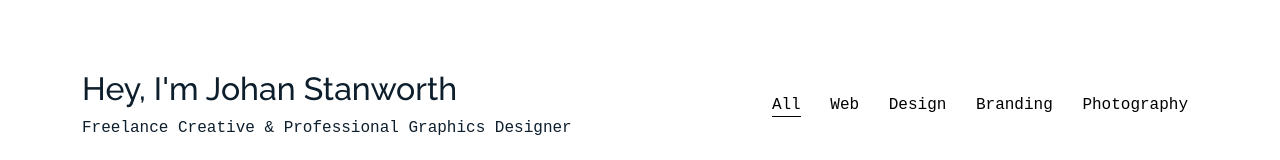
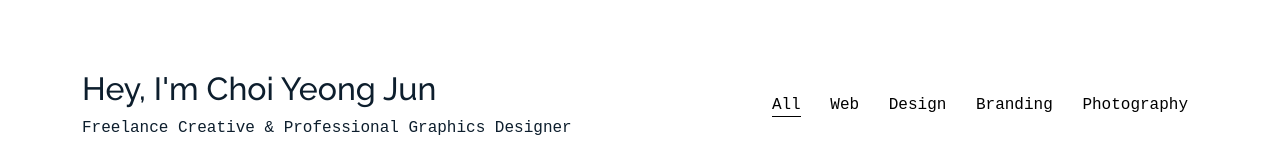
Before and after one commit to cchoicc/cchoicc.github.io, a plain HTML site: page index.html in a window 1280 px wide. Shown: the part 151-311 px from the top of the page. Drawn offline with Linux system fonts and the light colour scheme; a web font is replaced by a local one.

Commit message:
Update index.html

```diff
--- a/index.html
+++ b/index.html
@@ -26,7 +26,7 @@
   <link href="assets/css/style.css" rel="stylesheet">
 
   <!-- =======================================================
-  * Template Name: CYJ Portfolio - v4.8.0
+  * Template Name: MyPortfolio - v4.8.0
   * Template URL: https://bootstrapmade.com/myportfolio-bootstrap-portfolio-website-template/
   * Author: BootstrapMade.com
   * License: https://bootstrapmade.com/license/
@@ -81,7 +81,7 @@
       <div class="container">
         <div class="row mb-5 align-items-center">
           <div class="col-md-12 col-lg-6 mb-4 mb-lg-0" data-aos="fade-up">
-            <h2>Hey, I'm Johan Stanworth</h2>
+            <h2>Hey, I'm Choi Yeong Jun</h2>
             <p class="mb-0">Freelance Creative &amp; Professional Graphics Designer</p>
           </div>
           <div class="col-md-12 col-lg-6 text-start text-lg-end" data-aos="fade-up" data-aos-delay="100">
```
